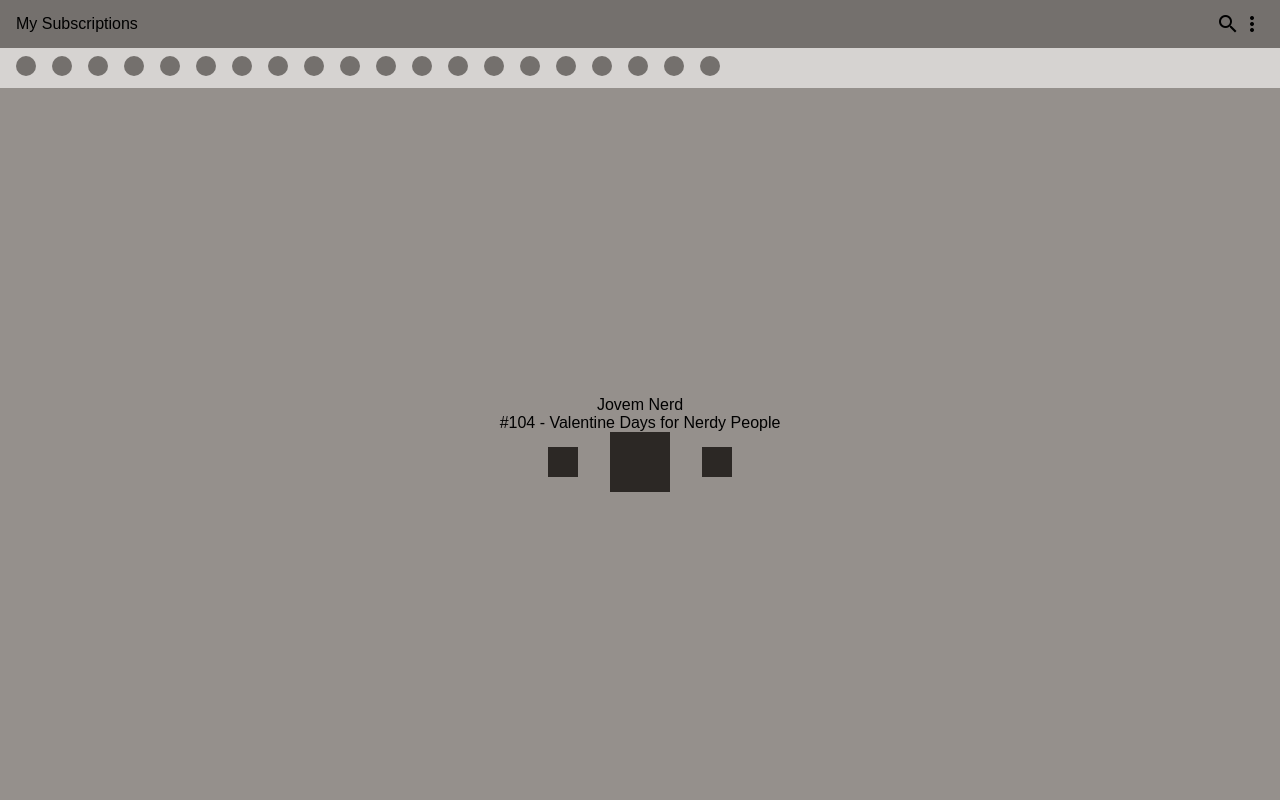
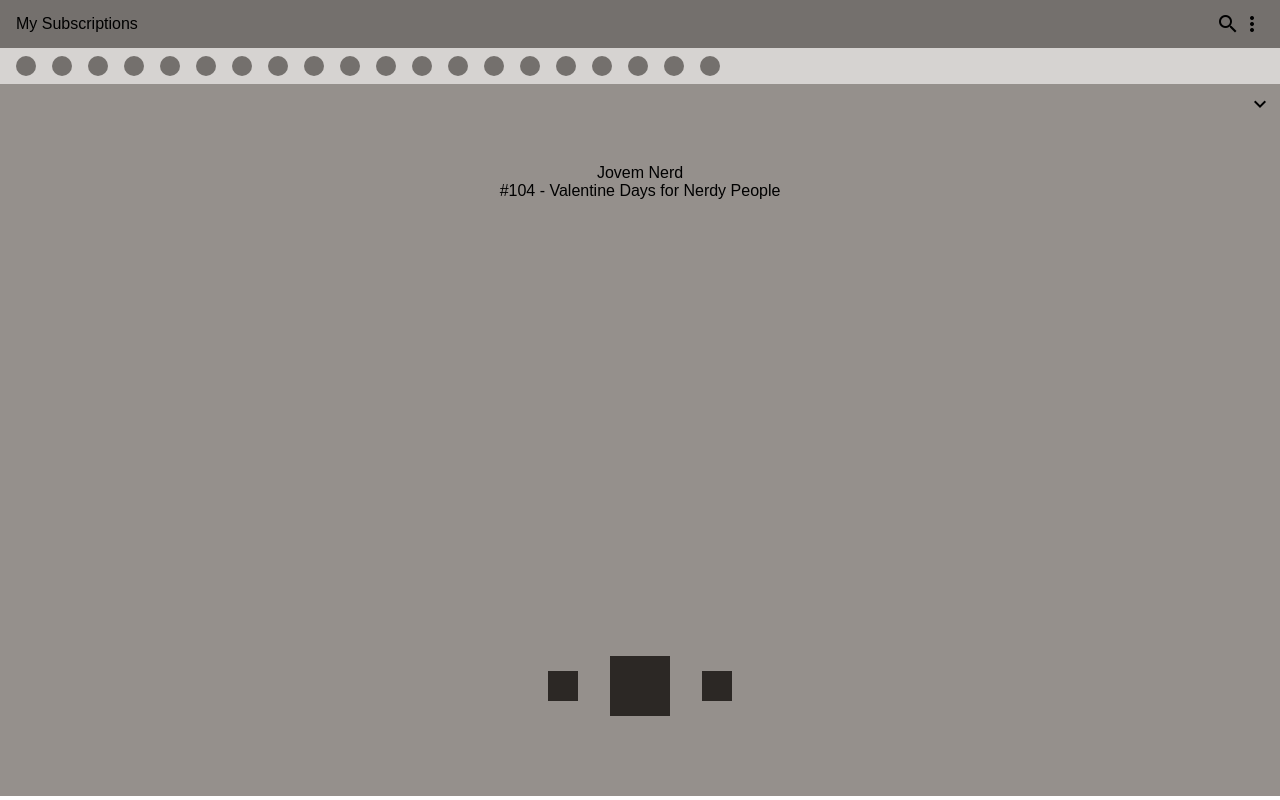
Before and after one commit to bernbecht/beepod, a React (Create React App) app: page / in a window 1280 px wide. Built offline with nearby package versions, Linux system fonts and the light colour scheme.

Commit message:
start collapse Player Panel

```diff
--- a/src/App.js
+++ b/src/App.js
@@ -7,6 +7,7 @@
 
 
 import './App.css';
+import './components/common/Button/Button.css';
 
 
 class App extends Component {
@@ -14,7 +15,9 @@
     return (
       <div className="App">
         <HeaderBar />
-        <SubscribedList />
+        <div className="App-content">
+            <SubscribedList />
+        </div>
         <Player />
       </div>
     );
--- a/src/components/Player/Player.css
+++ b/src/components/Player/Player.css
@@ -3,11 +3,22 @@
   height: calc(100% - 88px);
   display: flex;
   flex-direction: column;
-  justify-content: center;
-  align-items: center; }
+  align-items: center;
+  box-sizing: border-box;
+  box-sizing: border-box;
+  justify-content: space-between;
+  position: fixed;
+  top: 84px;
+  right: 0;
+  width: 100%;
+  transition: transform 0.3s ease; }
+  .Player.isHidden {
+    transform: translateY(101%); }
   .Player .trackTextWrapper {
+    margin-top: 5rem;
     text-align: center; }
   .Player .audioControlsWrapper {
+    margin-bottom: 5rem;
     display: flex;
     flex-direction: row;
     align-items: center; }
@@ -20,3 +31,6 @@
     .Player .audioControlsWrapper .big {
       height: 60px;
       width: 60px; }
+  .Player .collapsable {
+    position: absolute;
+    right: 0; }
--- a/src/components/Player/Player.js
+++ b/src/components/Player/Player.js
@@ -3,9 +3,30 @@
 
 
 class Player extends Component {
+    constructor(props) {
+        super(props);
+        this.state = {
+          isHidden: true,
+          panelVisibilityClass: ''
+        };
+      }
+
+
+    togglePlayerPanel() {
+        if(this.state.isHidden) {
+            this.setState({isHidden: true});
+            this.setState({panelVisibilityClass: ''});
+        }
+        else {
+            this.setState({isHidden: false});
+            this.setState({panelVisibilityClass: 'isHidden'});
+        }
+    }
+
     render() {
         return (
-            <div className='Player'>
+            <div className={`Player ${this.state.panelVisibilityClass}`}>
+                <button className="collapsable medium" onClick={this.togglePlayerPanel}><i className="material-icons">expand_more</i></button>
                 <div className='trackTextWrapper'>
                     <div className="trackText-title">Jovem Nerd</div>
                     <div className="trackText-subTitle">#104 - Valentine Days for Nerdy People</div>
--- a/src/components/Player/Player.scss
+++ b/src/components/Player/Player.scss
@@ -6,14 +6,30 @@
 
     display: flex;
     flex-direction: column;
-    justify-content: center;
     align-items: center;
 
+    box-sizing: border-box;
+    box-sizing: border-box;
+    justify-content: space-between;
+
+    position: fixed;
+    top: 84px;
+    right: 0;
+    width: 100%;
+
+    transition: transform 0.3s ease;
+
+    &.isHidden {
+      transform: translateY(101%);
+    }
+
     .trackTextWrapper {
+      margin-top: 5rem;
       text-align: center;
     }
 
     .audioControlsWrapper {
+      margin-bottom: 5rem;
       display: flex;
       flex-direction: row;
       align-items: center;
@@ -33,4 +49,9 @@
         width: 60px;
       }
     }
+
+    .collapsable {
+      position: absolute;
+      right: 0;
+    }
 }
--- /dev/null
+++ b/src/components/common/Button/Button.css
@@ -0,0 +1,8 @@
+button {
+  margin: 0;
+  border: 0;
+  padding: 0; }
+  button.medium {
+    padding: 0.5rem; }
+  button.collapsable {
+    background: transparent; }
--- /dev/null
+++ b/src/components/common/Button/Button.scss
@@ -0,0 +1,11 @@
+button {
+  margin: 0;
+  border: 0;
+  padding: 0;
+  &.medium {
+    padding: 0.5rem;
+  }
+  &.collapsable {
+    background: transparent;
+  }
+}
```
